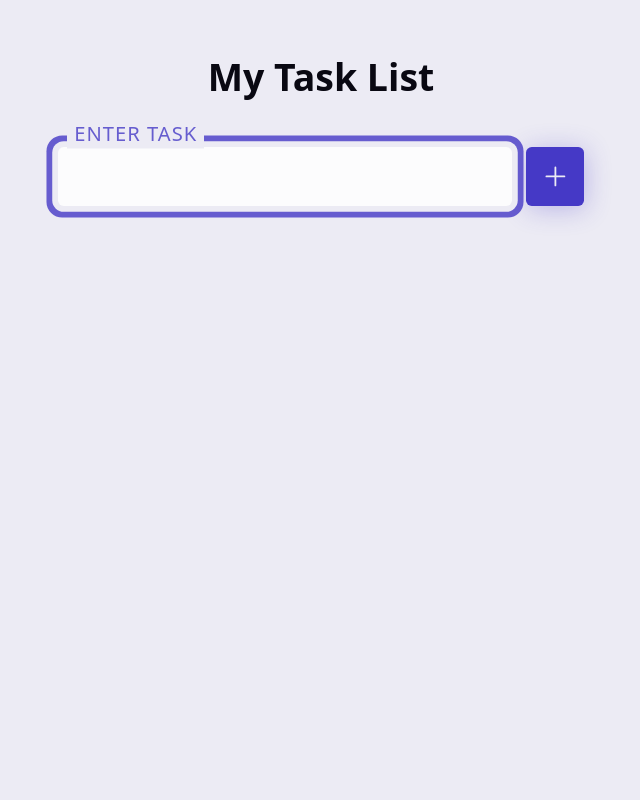
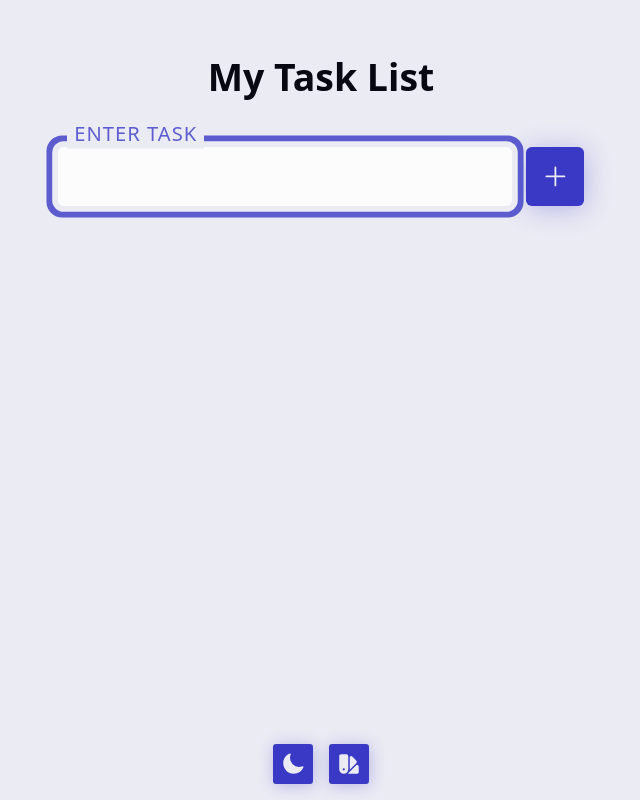
Before and after one commit to FrostWolf31/ToDoListReact, a React (Vite) app: page / in a window 1280 px wide. Shown: the whole page, without its empty margins (319-959 px from the left). Built offline with nearby package versions, Linux system fonts and the light colour scheme.

Commit message:
can now change the colors and saves them to a hook

```diff
--- a/src/App.jsx
+++ b/src/App.jsx
@@ -7,6 +7,7 @@ import useLocalStorage from './hooks/useLocalStorage'
 import CustomForm from './components/CustomForm'
 import EditForm from './components/EditForm'
 import TaskList from './components/TaskList'
+import ThemeSwitcher from './components/ThemeSwitcher'
 
 function App() {
   const [tasks, setTasks] = useLocalStorage('react-todo.tasks',[]);
@@ -54,6 +55,7 @@ function App() {
       {isEditing && (<EditForm editedTask={editedTask} updateTask={updateTask} closeEditMode={closeEditMode}/>)}
       <CustomForm addTask={addTask}/>
       {tasks && (<TaskList tasks={tasks} deleteTask={deleteTask} toggleTask={toggleTask} enterEditMode={enterEditMode}/>)}
+      <ThemeSwitcher/>
     </div>
   )
 }
--- /dev/null
+++ b/src/components/ThemeSwitcher.jsx
@@ -0,0 +1,70 @@
+import { useState,useEffect } from 'react';
+import styles from './ThemeSwitcher.module.css';
+import { XMarkIcon, SunIcon, MoonIcon, SwatchIcon } from '@heroicons/react/24/solid';
+
+//hook
+import useLocalStorage from '../hooks/useLocalStorage';
+
+export const ThemeSwitcher = () => {
+    const defaultDark = window.matchMedia('(perfers-color-scheme:dark)').matches
+    const [theme, setTheme] = useLocalStorage('react-todo.theme', defaultDark ? 'dark' : 'light')
+    const [isColorPicking, setIsColorPicking] = useState(false)
+    const [hue,setHue] = useLocalStorage('react-todo.color','240')
+
+    const handleThemeButton = () => setTheme(theme === 'light' ? 'dark': 'light')
+
+    useEffect(()=> {
+        document.documentElement.setAttribute('color-scheme', theme);
+
+    }, [theme])
+
+    useEffect(()=> {
+        document.documentElement.style.setProperty('--_hue', hue)
+
+    }, [hue])
+
+
+  return (
+    <aside
+    className={styles.wrapper}
+    style={{
+        backgroundColor: isColorPicking ? 'hsl(var(--muted)/.6)' : 'transparent'
+
+    }}
+    >
+       {
+        isColorPicking
+            ?(
+                <>
+                <button className={`btn ${styles.close}`} aria-label='Close color mode' onClick={() => setIsColorPicking(false)}>
+                <XMarkIcon/>
+                </button>
+                <input
+                type ='range'
+                className={styles.picker}
+                min='0'
+                max='360'
+                aria-label='Chanage color theme slider'
+                value={hue}
+                onInput={(e)=> setHue(e.target.value)}
+                ></input>
+                </>
+            )
+            :(
+                <div className={styles.btns}>
+                    <button className='btn' aria-label={`Change theme to ${theme === "light" ? "dark" : "light"} mode`} role='switch' onClick={handleThemeButton}>
+                    {theme === 'dark' ? <SunIcon/> : <MoonIcon/>}
+                    </button>
+
+                    <button className='btn' aria-label='Enable color picking mode' onClick={()=> setIsColorPicking(true)}>
+                    <SwatchIcon/>
+                    </button>
+                </div>
+            )
+
+       }
+    </aside>
+  )
+}
+
+export default ThemeSwitcher
--- /dev/null
+++ b/src/components/ThemeSwitcher.module.css
@@ -0,0 +1,74 @@
+.wrapper {
+    position: fixed;
+    bottom: 0;
+    left: 0;
+    --wrapperSize: clamp(4em, 3vmax, 7em);
+    padding: 1em 2em;
+    width: 100%;
+    display: grid;
+    --_size: 1.5rem;
+    place-items: center;
+  }
+
+  .btns {
+    display: flex;
+    gap: 1em;
+  }
+
+  .picker:focus {
+    outline: none;
+  }
+
+  .picker {
+    appearance: none;
+    -webkit-appearance: none;
+    outline: none;
+    height: calc(var(--wrapperSize) * 0.2);
+    width: 100%;
+    border: 0.2em solid hsl(var(--muted));
+    box-shadow: 0 0 0.8em hsl(var(--accent) / 0.4);
+    border-radius: 100vmax;
+    background: linear-gradient(to right,
+        hsl(0, 50%, 50%),
+        hsl(25, 50%, 50%),
+        hsl(50, 50%, 50%),
+        hsl(75, 50%, 50%),
+        hsl(100, 50%, 50%),
+        hsl(125, 50%, 50%),
+        hsl(150, 50%, 50%),
+        hsl(175, 50%, 50%),
+        hsl(200, 50%, 50%),
+        hsl(225, 50%, 50%),
+        hsl(250, 50%, 50%),
+        hsl(275, 50%, 50%),
+        hsl(300, 50%, 50%),
+        hsl(325, 50%, 50%),
+        hsl(350, 50%, 50%));
+  }
+
+  .picker::-webkit-slider-thumb {
+    -webkit-appearance: none;
+    appearance: none;
+    height: calc(var(--wrapperSize) * 0.35);
+    width: calc(var(--wrapperSize) * 0.35);
+    border: none;
+    box-shadow:
+      0 0 0 .25em hsl(var(--muted)),
+      0 0 0 -.4em hsl(var(--accent) / 0.8);
+    border-radius: 100vmax;
+    background-color: hsl(var(--accent));
+    cursor: ew-resize;
+  }
+
+  .picker:focus::-webkit-slider-thumb {
+    box-shadow:
+      0 0 0 .25em hsl(var(--muted)),
+      0 0 0 .45em hsl(var(--accent) / 0.8);
+  }
+
+  .close {
+    position: absolute;
+    top: -2em;
+    left: 50%;
+    transform: translate(-50%, -50%);
+  }
```
